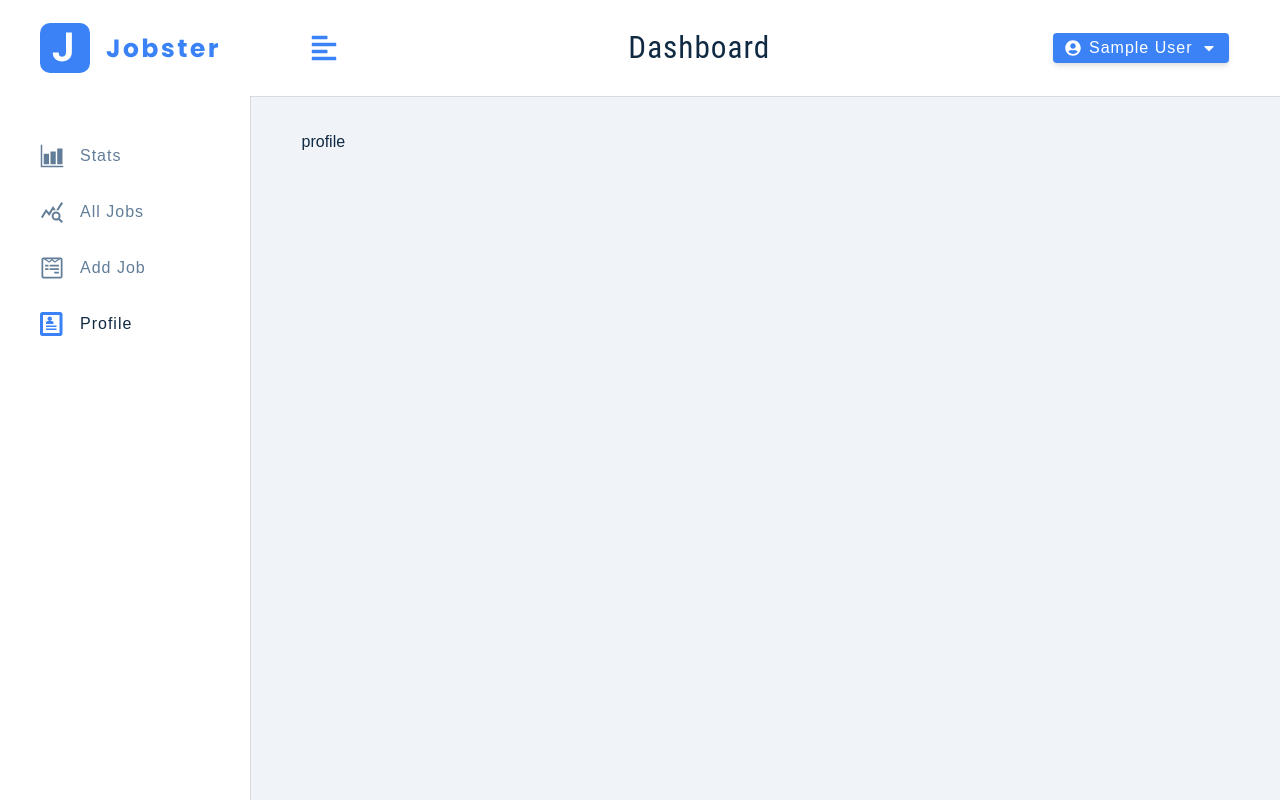
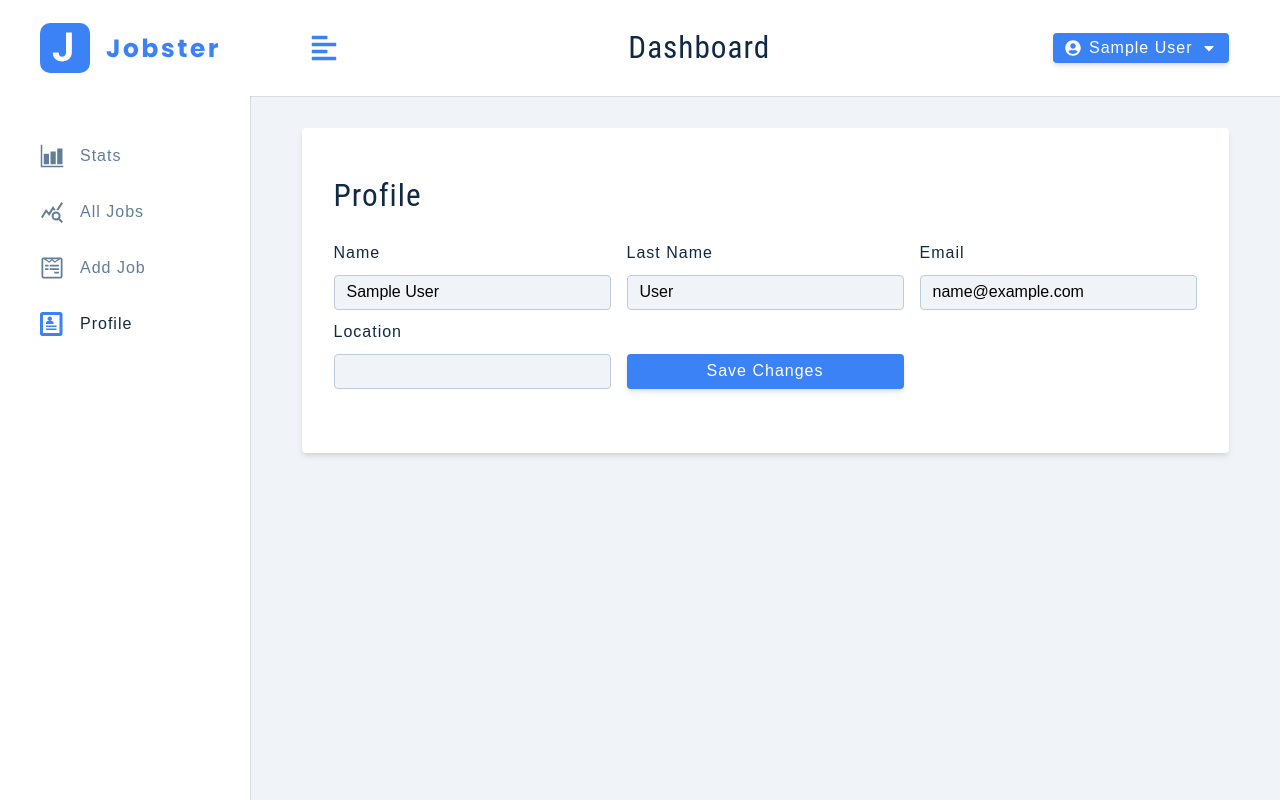
Before and after one commit to dm1tro69/jobster, a React (Create React App) app: page /profile in a window 1280 px wide. Built offline with nearby package versions, Linux system fonts and the light colour scheme; sample sign-in values are in the browser's storage.

Commit message:
add profile

```diff
--- a/src/components/FormRow.jsx
+++ b/src/components/FormRow.jsx
@@ -3,8 +3,8 @@
 const FormRow = ({name, type, value, handleChange, labelText}) => {
     return (
         <div className={'form-row'}>
-            <label htmlFor={name}>
-                {name}
+            <label htmlFor={name} className={'form-label'}>
+                {labelText || name}
             </label>
             <input
                 className={'form-input'}
--- a/src/features/user/userSlice.js
+++ b/src/features/user/userSlice.js
@@ -25,6 +25,19 @@
     }catch (e) {
         return thunkApi.rejectWithValue(e.response.data.msg)
     }
+})
+export const updateUser = createAsyncThunk('user/updateUser', async (user, thunkAPI)=> {
+  try {
+      const resp = await customFetch.patch('auth/updateUser', user, {
+          headers: {
+              authorization: `Bearer ${thunkAPI.getState().user.user.token}`
+          }
+      })
+      return resp.data
+  }catch (e) {
+      console.log(e.response)
+      return thunkAPI.rejectWithValue(e.response.data.msg)
+  }
 })
 
 const userSlice = createSlice({
@@ -68,6 +81,20 @@
         [loginUser.rejected]: (state, action) => {
             state.isLoading = false
             toast.error(action.payload)
+        },
+        [updateUser.pending]: (state) => {
+           state.isLoading = true
+        },
+        [updateUser.fulfilled]: (state, {payload}) => {
+            const {user} = {payload}
+            state.isLoading = false
+            state.user = user
+            addUserToLocalStorage(user)
+            toast.success('User Updated')
+        },
+        [updateUser.rejected]: (state, {payload}) => {
+            state.isLoading = false
+            toast.error(payload)
         }
     }
 })
--- a/src/pages/Dashboard/Profile.jsx
+++ b/src/pages/Dashboard/Profile.jsx
@@ -1,10 +1,77 @@
-import React from 'react';
+import React, {useState} from 'react';
+import {useDispatch, useSelector} from "react-redux";
+import Wrapper from "../../assets/wrappers/DashboardFormPage";
+import {toast} from "react-toastify";
+import FormRow from "../../components/FormRow";
+import {updateUser} from "../../features/user/userSlice";
 
 const Profile = () => {
+    const {isLoading, user} = useSelector(state => state.user)
+    const dispatch = useDispatch()
+    const [userData, setUserdata] = useState({
+        name:user?.name || '',
+        email: user?.email || '',
+        lastName: user?.lastName || '',
+        location: user?.location || ''
+    })
+
+    const handleSubmit = (e) => {
+        const {name, location, lastName, email} = userData
+      e.preventDefault()
+        if (!name || !email || !lastName || !location){
+            toast.error('Please Fill Out All Fields')
+            return;
+        }
+        dispatch(updateUser({name, email, lastName, location}))
+    }
+    const handleChange = (e) => {
+      setUserdata({...userData, [e.target.name]: e.target.value})
+    }
     return (
-        <div>
-            profile
-        </div>
+        <Wrapper>
+            <form onSubmit={handleSubmit} className={'form'}>
+                <h3>profile</h3>
+               <div className={'form-center'}>
+                   <FormRow
+                       name={'name'}
+                       value={userData.name}
+                       type={'text'}
+                       handleChange={handleChange}
+
+                   />
+                   <FormRow
+                       name={'lastName'}
+                       value={userData.lastName}
+                       labelText={'last name'}
+                       type={'text'}
+                       handleChange={handleChange}
+
+                   />
+                   <FormRow
+                       name={'email'}
+                       value={userData.email}
+                       type={'text'}
+                       handleChange={handleChange}
+
+                   />
+                   <FormRow
+                       name={'location'}
+                       value={userData.location}
+                       type={'text'}
+                       handleChange={handleChange}
+
+                   />
+                   <button
+                       type={'submit'}
+                       className={'btn btn-block'}
+                       disabled={isLoading}
+                   >
+                       {isLoading? 'Please Wait...': 'save changes'}
+                   </button>
+               </div>
+
+            </form>
+        </Wrapper>
     );
 };
 
```
